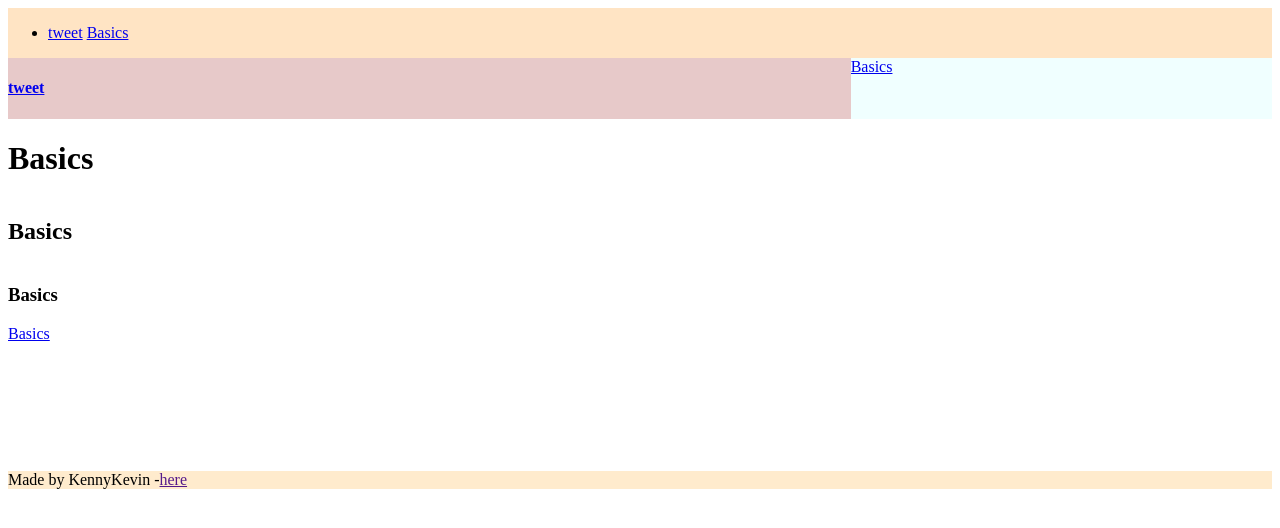
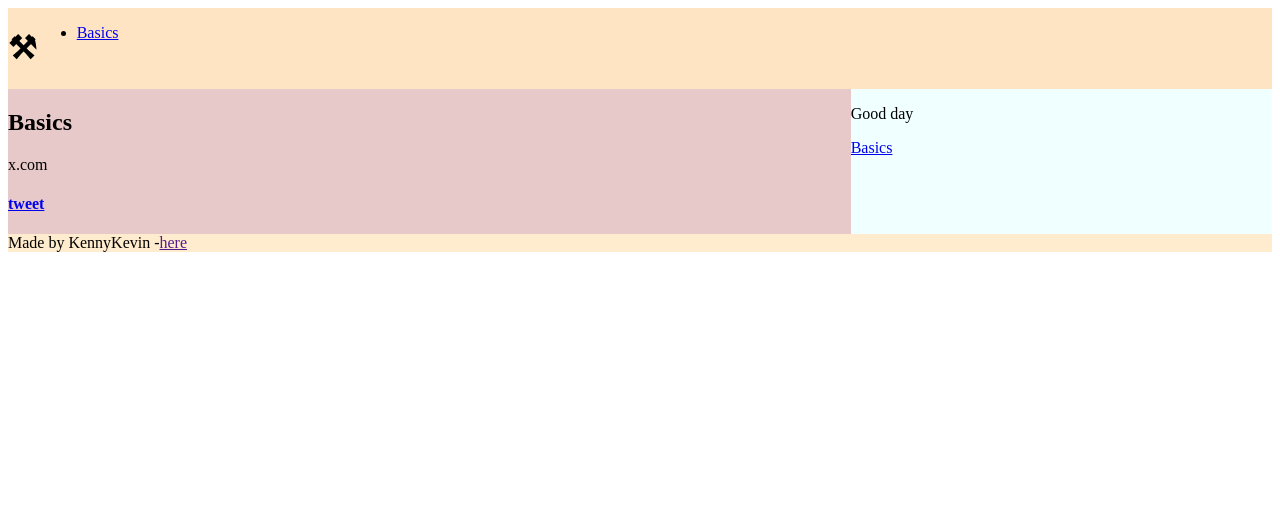
Before and after one commit to KennyKvn001/alu-web-development, a plain HTML site: page css_basic/index.html in a window 1280 px wide. Drawn offline with Linux system fonts and the light colour scheme.

Commit message:
css_basic

```diff
--- a/css_basic/index.html
+++ b/css_basic/index.html
@@ -1,36 +1,36 @@
 <!DOCTYPE html>
 <html lang="en">
 <head>
-	<meta charset="UTF-8">
+    <meta charset="utf-8">
     <title>html basics</title>
+    <link rel="stylesheet" href="base.css">
     <link rel="stylesheet" href="style.css">
-    <link rel="stylesheet" href="base.css">
 </head>
 <body class="works_on_smartphone">
     <header>
+        <h1 class="logo">&#9874;</h1>
         <ul>
             <li>
-				<a href="tweet.html">tweet</a>
                 <a href="https://www.holbertonschool.com/holberton-logo.png">Basics</a>
             </li>
         </ul>
     </header>
     <main>
         <article>
+            <h2>Basics</h2>
+            <p>x.com</p>
             <h4><a href="tweet.html">tweet</a></h4>
         </article>
         <aside>
+            <p>Good day</p>
             <a href="https://www.holbertonschool.com/holberton-logo.png">Basics</a>
         </aside>
-	</main>
-    <h1>Basics</h1>
-    <h2>Basics</h2>
-    <h3>Basics</h3>
-    <a href="https://www.holbertonschool.com/holberton-logo.png">Basics</a>
     <p></p>
     <p></p>
     <p></p>
     <p></p>
+
+    </main>
     <footer>
         Made by KennyKevin - <a href="" target="_blank">here</a>
     </footer>
```
Lines whose indentation alone changed are shown as unchanged.
